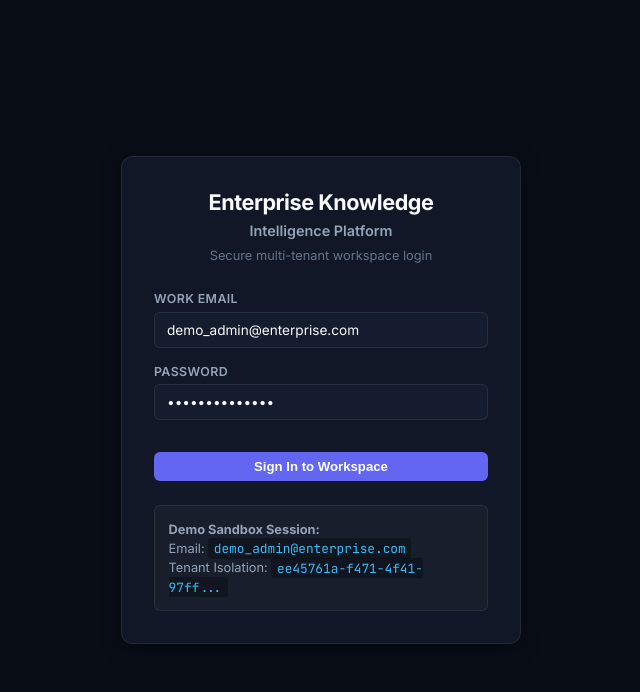
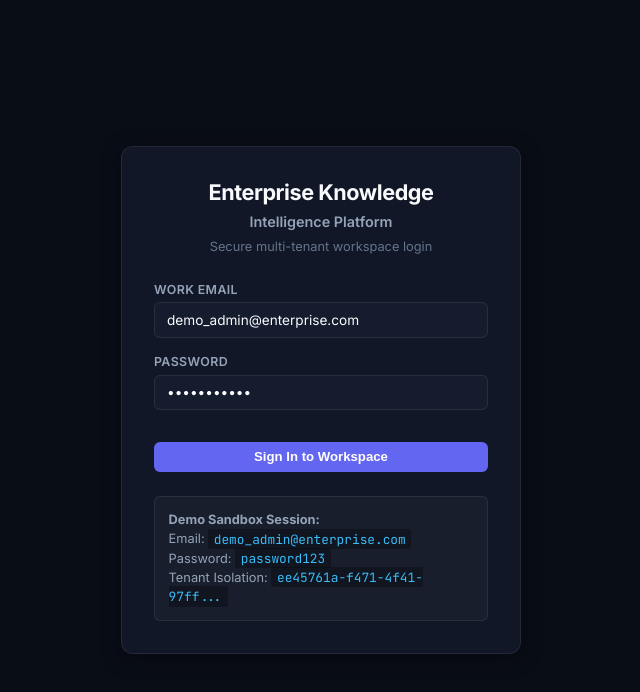
Before and after one commit to AdityaParuleker/enterprise-rag-platform, a React (Vite) app in the folder frontend/: page / in a window 1280 px wide. Shown: the top 692 px of the page, without its empty margins (319-959 px from the left). Built offline with nearby package versions, Linux system fonts and the light colour scheme.

Commit message:
Update default login password to password123 in UI

```diff
--- a/frontend/src/Login.tsx
+++ b/frontend/src/Login.tsx
@@ -6,7 +6,7 @@ interface LoginProps {
 
 export const Login: React.FC<LoginProps> = ({ onLoginSuccess }) => {
   const [email, setEmail] = useState('demo_admin@enterprise.com');
-  const [password, setPassword] = useState('SecurePass123!');
+  const [password, setPassword] = useState('password123');
   const [loading, setLoading] = useState(false);
   const [error, setError] = useState<string | null>(null);
 
@@ -99,6 +99,7 @@ export const Login: React.FC<LoginProps> = ({ onLoginSuccess }) => {
         <div className="demo-credentials">
           <strong>Demo Sandbox Session:</strong>
           <div>Email: <code>demo_admin@enterprise.com</code></div>
+          <div>Password: <code>password123</code></div>
           <div>Tenant Isolation: <code>ee45761a-f471-4f41-97ff...</code></div>
         </div>
       </div>
```
